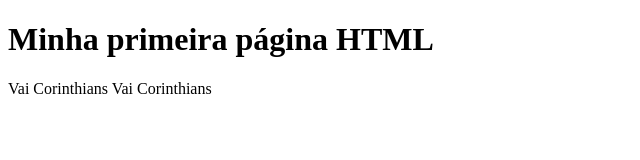
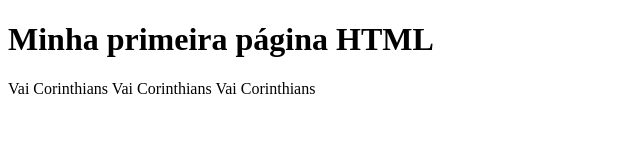
Before and after one commit to moraesbriel/01-primeiro-html, a plain HTML site: page index.html in a window 1280 px wide. Shown: the whole page, without its empty margins (0-640 px from the left). Drawn offline with Linux system fonts and the light colour scheme.

Commit message:
parágrafo alterado de Vai Corinthians Vai Corinthians para Vai Corinthians Vai Corinthians Vai Corinthians

```diff
--- a/index.html
+++ b/index.html
@@ -8,6 +8,6 @@
 </head>
 <body>
     <h1>Minha primeira página HTML</h1>
-    <p>Vai Corinthians Vai Corinthians</p>
+    <p>Vai Corinthians Vai Corinthians Vai Corinthians</p>
 </body>
 </html>
```
